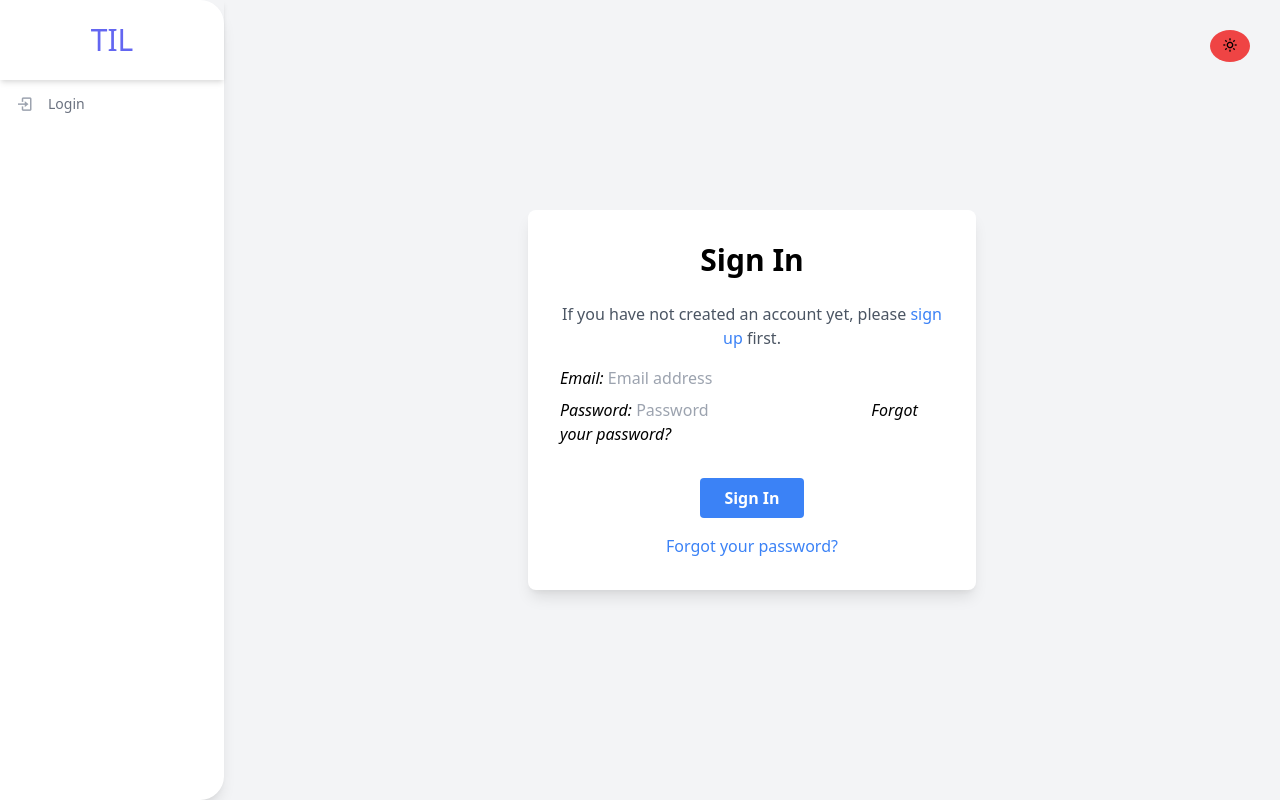
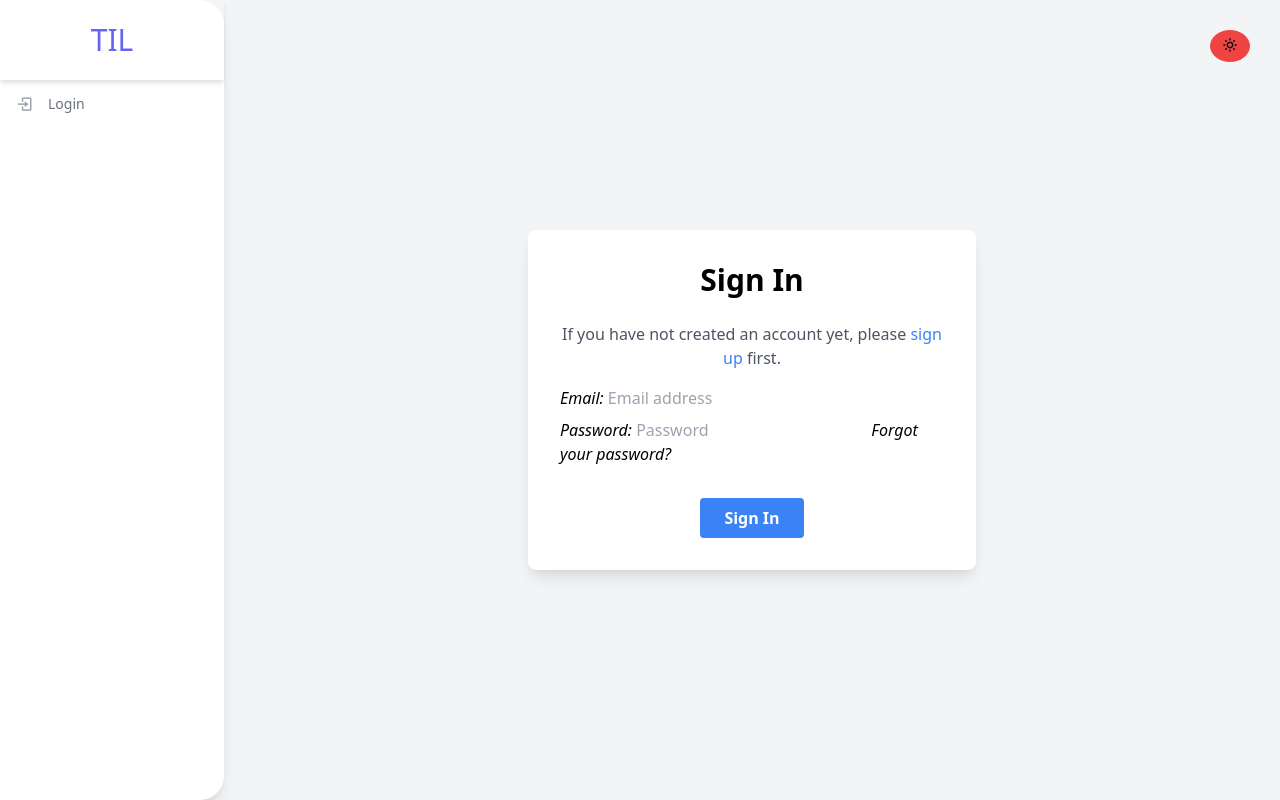
Before and after one commit to kowsik22/Django5, a Django app: page /login/ in a window 1280 px wide. Run offline with Django 5.2, Linux system fonts and the light colour scheme.

Commit message:
commited

```diff
--- a/til/templates/account/login.html
+++ b/til/templates/account/login.html
@@ -10,7 +10,7 @@
 
     <div class="flex justify-center items-center max-h-screen ">
         <div class="bg-white shadow-lg rounded-lg p-8 max-w-md w-full">
-            <h1 class="text-3xl font-bold text-center mb-6">{% trans "Sign In" %}</h1>
+            <h1 class="text-3xl font-bold text-center mb-6 signin">{% trans "Sign In" %}</h1>
 
             {% if not SOCIALACCOUNT_ONLY %}
                 <p class="text-gray-600 text-center mb-4">
@@ -36,9 +36,7 @@
 
             {% endif %}
 
-            <div class="text-center mt-4">
-                <a href="{% url 'account_reset_password' %}" class="text-blue-500 hover:underline">{% trans "Forgot your password?" %}</a>
-            </div>
+
 
             {% if SOCIALACCOUNT_ENABLED %}
                 {% include "socialaccount/snippets/login.html" %}
```
